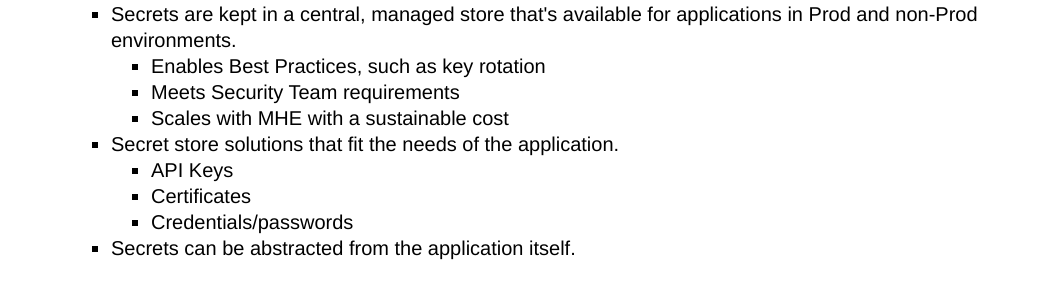
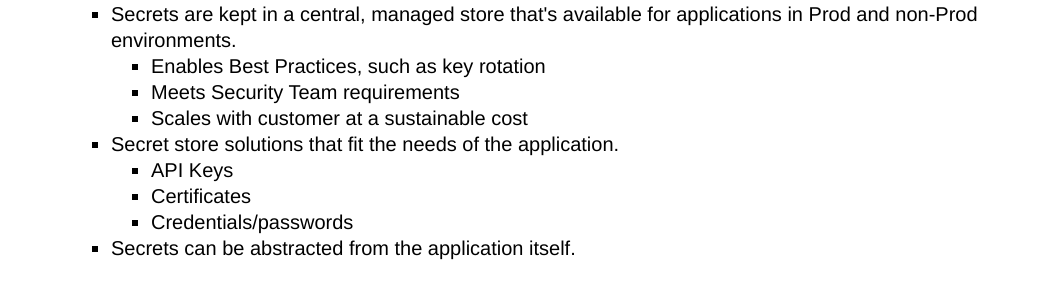
Before and after one commit to sjpigeon/Product-Management, a Jekyll site: the page built from secrets-management.html, in a window 1280 px wide and 900 px high, scrolled down 821 px. Shown: the part 153-444 px from the top of the window, without its empty margins (97-1146 px from the left). Built offline with Jekyll 4.4.1, drawn with Linux system fonts in a browser that asks for light colours.

Commit message:
Add files via upload
redeploy

```diff
--- a/secrets-management.html
+++ b/secrets-management.html
@@ -33,7 +33,7 @@ title: Scott Pigeon
 	<ul class="b">
 	<li>Enables Best Practices, such as key rotation</li>
 	<li>Meets Security Team requirements</li>
-	<li>Scales with MHE with a sustainable cost</li>
+	<li>Scales with customer at a sustainable cost</li>
 	</ul>
 	<li>Secret store solutions that fit the needs of the application.</li>
 	<ul class="b">
```
